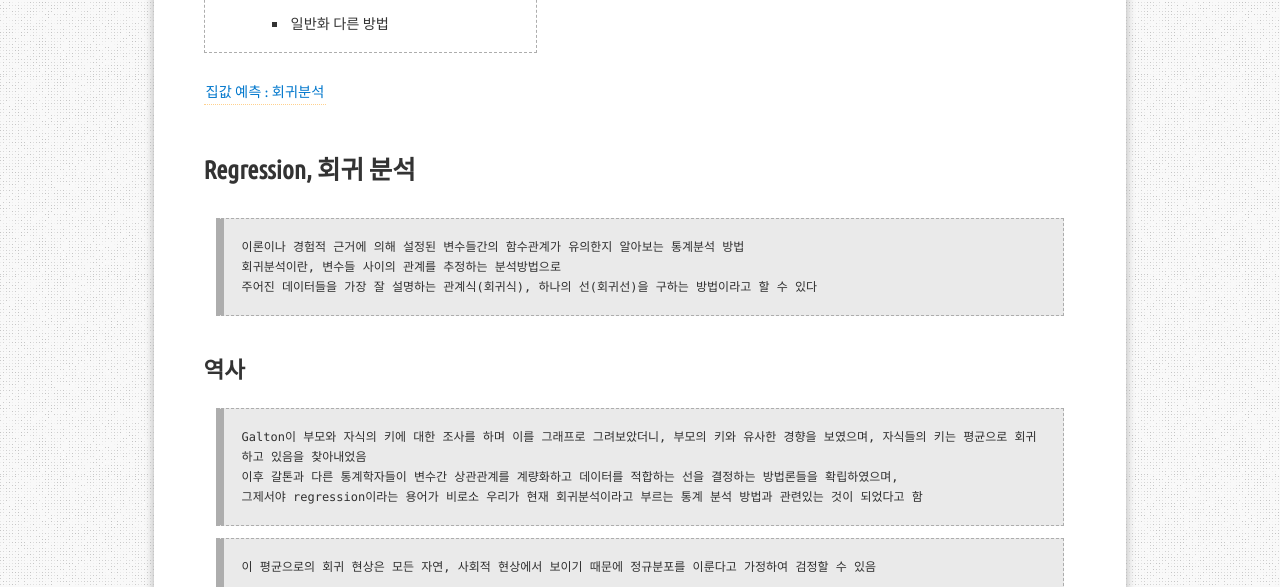
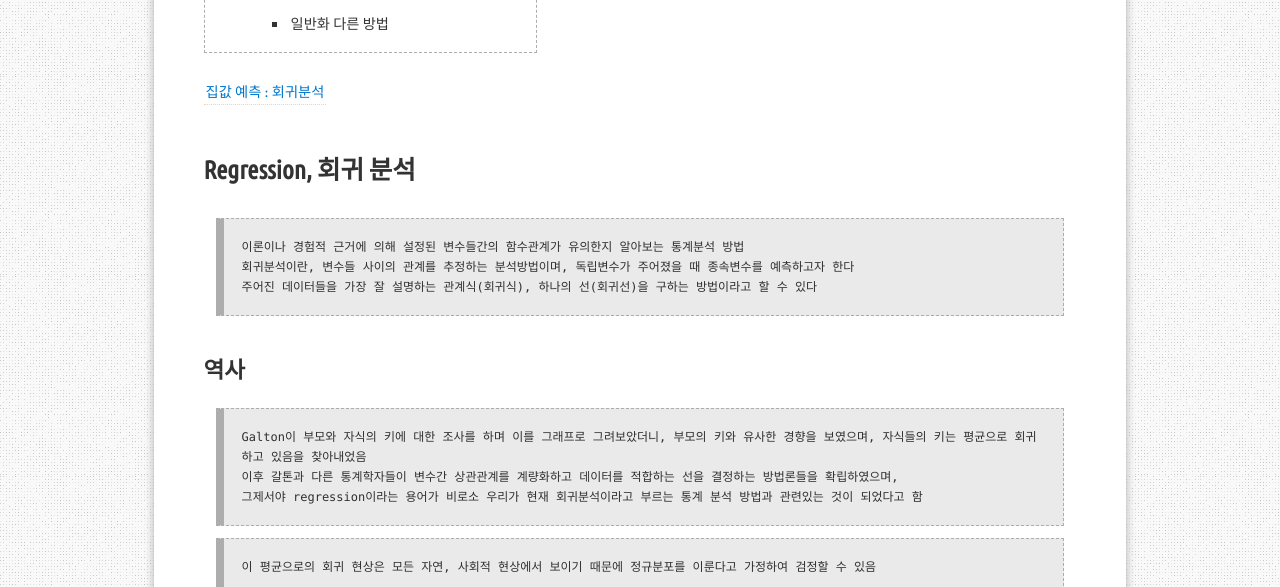
Before and after one commit to aristohyun/aristohyun.github.io, a Jekyll site: the page built from _posts/2021-06-25-Linear-Regression.md, in a window 1280 px wide and 900 px high, scrolled down 724 px, cut to the strip 0-587 px from the top of the window. Built offline with Jekyll 4.4.1, drawn with Linux system fonts in a browser that asks for light colours; formulas are drawn with MathJax 3; comment, search, counter and statistics services are not loaded.

Commit message:
Update 2021-06-25-Linear-Regression.md

```diff
--- a/_posts/2021-06-25-Linear-Regression.md
+++ b/_posts/2021-06-25-Linear-Regression.md
@@ -16,22 +16,25 @@ redirect_from:
 
 
 # Regression, 회귀 분석
+
 > 이론이나 경험적 근거에 의해 설정된 변수들간의 함수관계가 유의한지 알아보는 통계분석 방법
-> 회귀분석이란, 변수들 사이의 관계를 추정하는 분석방법으로
+> 회귀분석이란, 변수들 사이의 관계를 추정하는 분석방법이며, 독립변수가 주어졌을 때 종속변수를 예측하고자 한다
 > 주어진 데이터들을 가장 잘 설명하는 관계식(회귀식), 하나의 선(회귀선)을 구하는 방법이라고 할 수 있다
 
 
 ## 역사
+
 > Galton이 부모와 자식의 키에 대한 조사를 하며 이를 그래프로 그려보았더니, 부모의 키와 유사한 경향을 보였으며, 자식들의 키는 평균으로 회귀하고 있음을 찾아내었음
 > 이후 갈톤과 다른 통계학자들이 변수간 상관관계를 계량화하고 데이터를 적합하는 선을 결정하는 방법론들을 확립하였으며,
 > 그제서야 regression이라는 용어가 비로소 우리가 현재 회귀분석이라고 부르는 통계 분석 방법과 관련있는 것이 되었다고 함
 
-> 이 평균으로의 회귀 현상은 모든 자연, 사회적 현상에서 보이기 때문에 정규분포를 이룬다고 가정하여 검정할 수 있음
+> 이 평균으로의 회귀 현상은 모든 자연, 사회적 현상에서 보이기 때문에 정규분포를 이룬다고 가정하여  검정할 수 있음
 
 ![image](https://user-images.githubusercontent.com/32366711/128171679-7122aedf-1b70-4af5-9848-1c5234d27e8a.png){: width="500"}{: .aligncenter}
 
 
 ## 회귀 분석의 4단계
+
 1. 이론의 가정
 2. 회귀직선 그리기 : 최소제곱법, $R^2$
 3. 가설검정 : 모수 추정 (실제 선형관계 추정)
```
